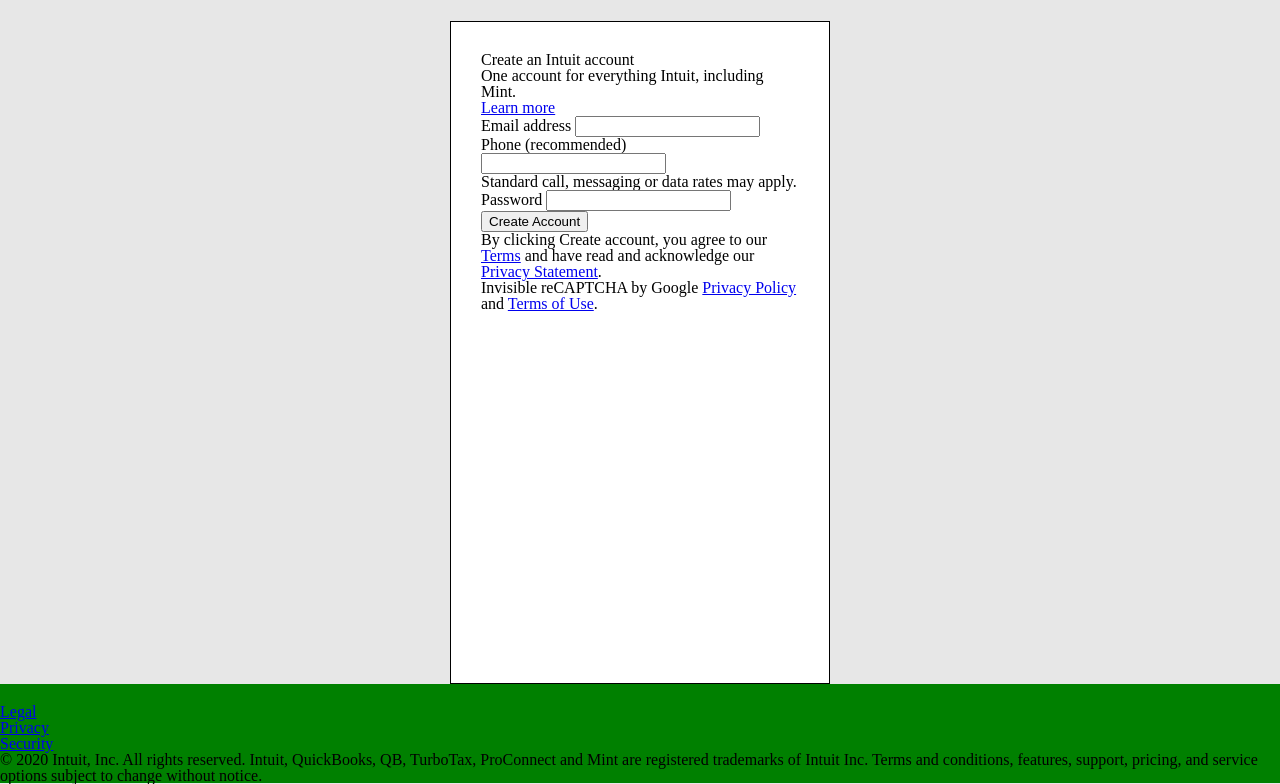
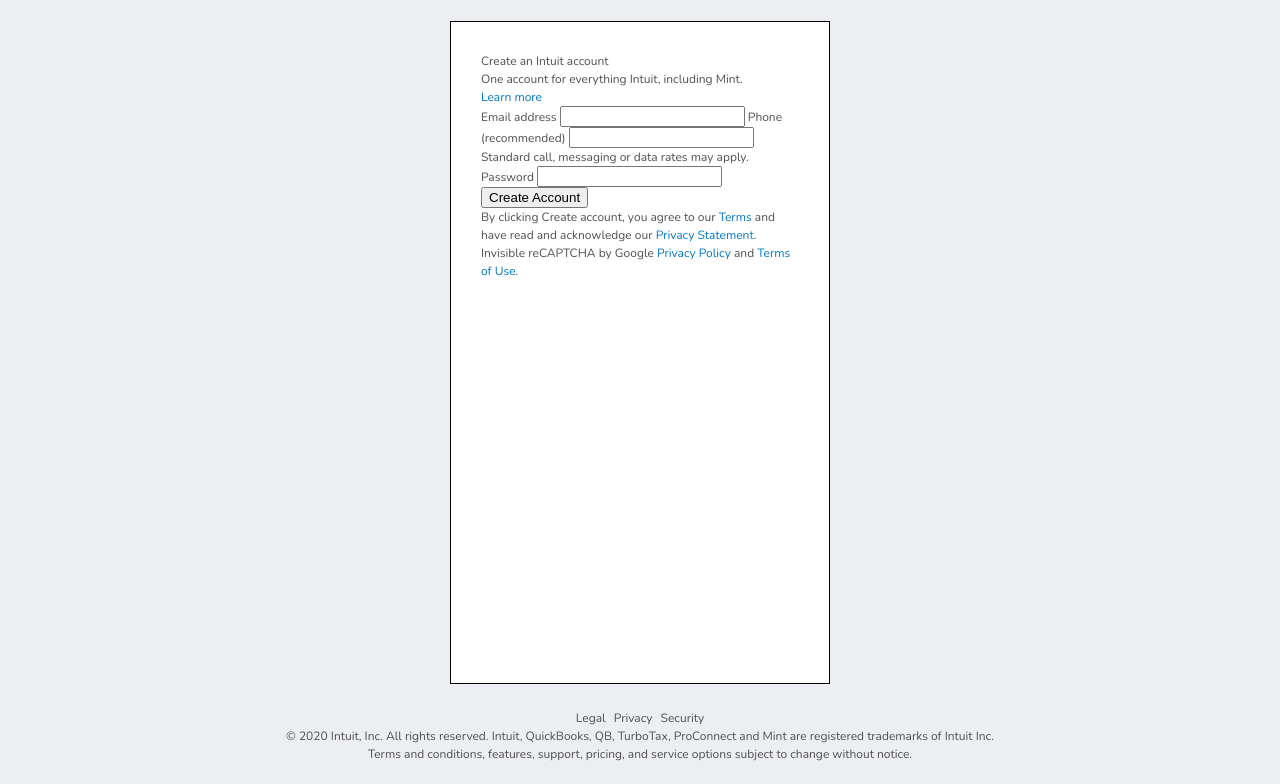
Before and after one commit to reinimax/html-forms, a plain HTML site: page index.html in a window 1280 px wide. Shown: the part 156-940 px from the top of the page. Drawn offline with nearby package versions, Linux system fonts and the light colour scheme.

Commit message:
Style footer

```diff
--- a/index.html
+++ b/index.html
@@ -8,10 +8,9 @@
   </head>
   <body>
     <header class="top-bar">
-      <div>
-        <p>Already have an Intuit account?</p>
-        <p><a href="#">I forgot my User ID or Password</a></p>
-      </div>
+      <p>Already have an Intuit account?</p>
+      <p><a href="#">I forgot my User ID or Password</a></p>
+
       <button>Sign In</button>
     </header>
 
@@ -64,7 +63,7 @@
     </form>
 
     <footer class="bottom-bar">
-      <ul>
+      <ul class="footer-links">
         <li><a href="#">Legal</a></li>
         <li><a href="#">Privacy</a></li>
         <li><a href="#">Security</a></li>
@@ -72,6 +71,7 @@
       <p>
         © 2020 Intuit, Inc. All rights reserved. Intuit, QuickBooks, QB,
         TurboTax, ProConnect and Mint are registered trademarks of Intuit Inc.
+        <br />
         Terms and conditions, features, support, pricing, and service options
         subject to change without notice.
       </p>
--- a/style.css
+++ b/style.css
@@ -1,6 +1,15 @@
+@import url("https://fonts.googleapis.com/css2?family=Nunito:ital,wght@0,300;0,400;1,300;1,400&display=swap");
+
 /* General - Utility */
 body {
-  background-color: rgb(231, 231, 231);
+  background-color: rgb(236, 238, 241);
+  color: rgb(80, 80, 80);
+  font: 400 12px/150% "Nunito", sans-serif;
+}
+
+a {
+  color: rgb(0, 119, 197);
+  text-decoration: none;
 }
 
 /* Top-bar */
@@ -44,6 +53,25 @@
 .bottom-bar {
   height: 59px;
   padding: 20px 0;
-  width: 100%;
-  background-color: green;
+  width: 80vw;
+  margin: 0 auto;
+  text-align: center;
 }
+
+.footer-links {
+  text-align: center;
+  padding-top: 5px;
+}
+
+.footer-links li {
+  display: inline-block;
+  margin: 0 2.5px;
+}
+
+.footer-links a {
+  color: rgb(80, 80, 80);
+}
+
+.footer-links a:hover {
+  text-decoration: underline;
+}
```
